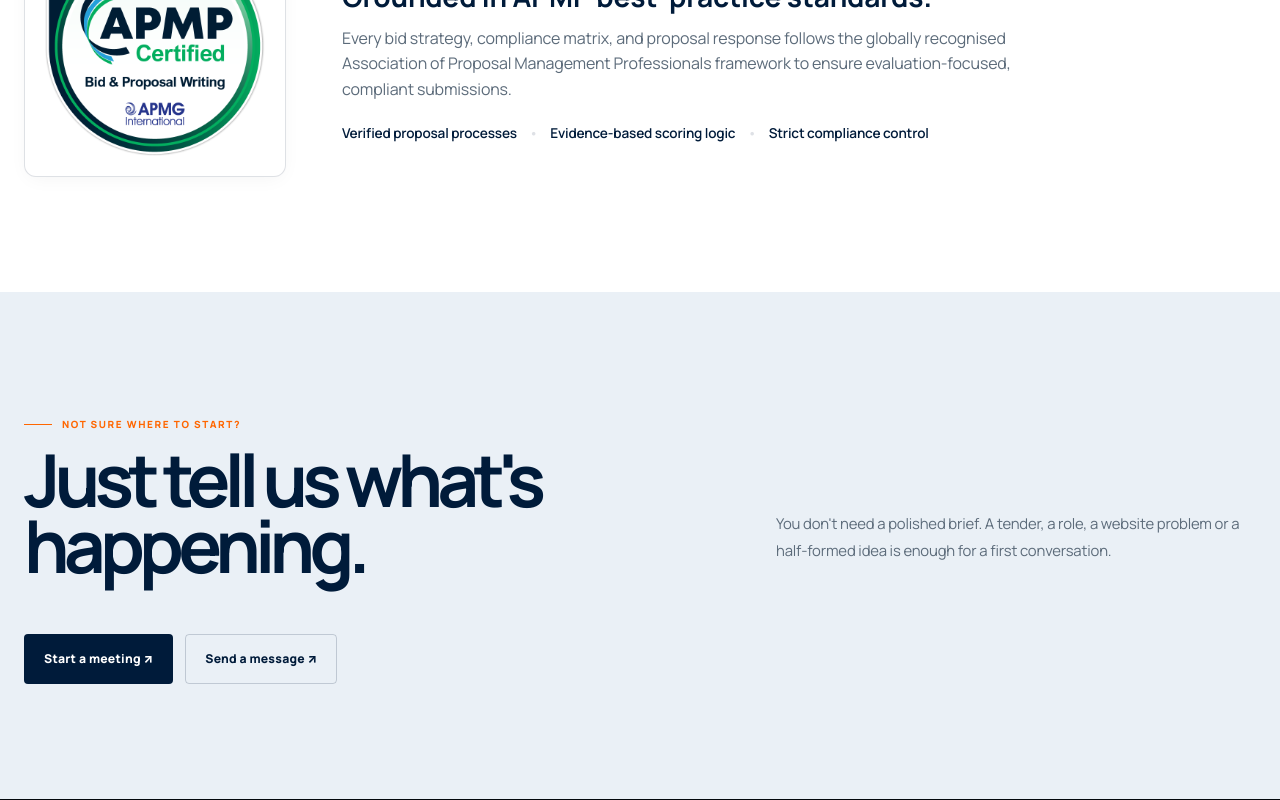
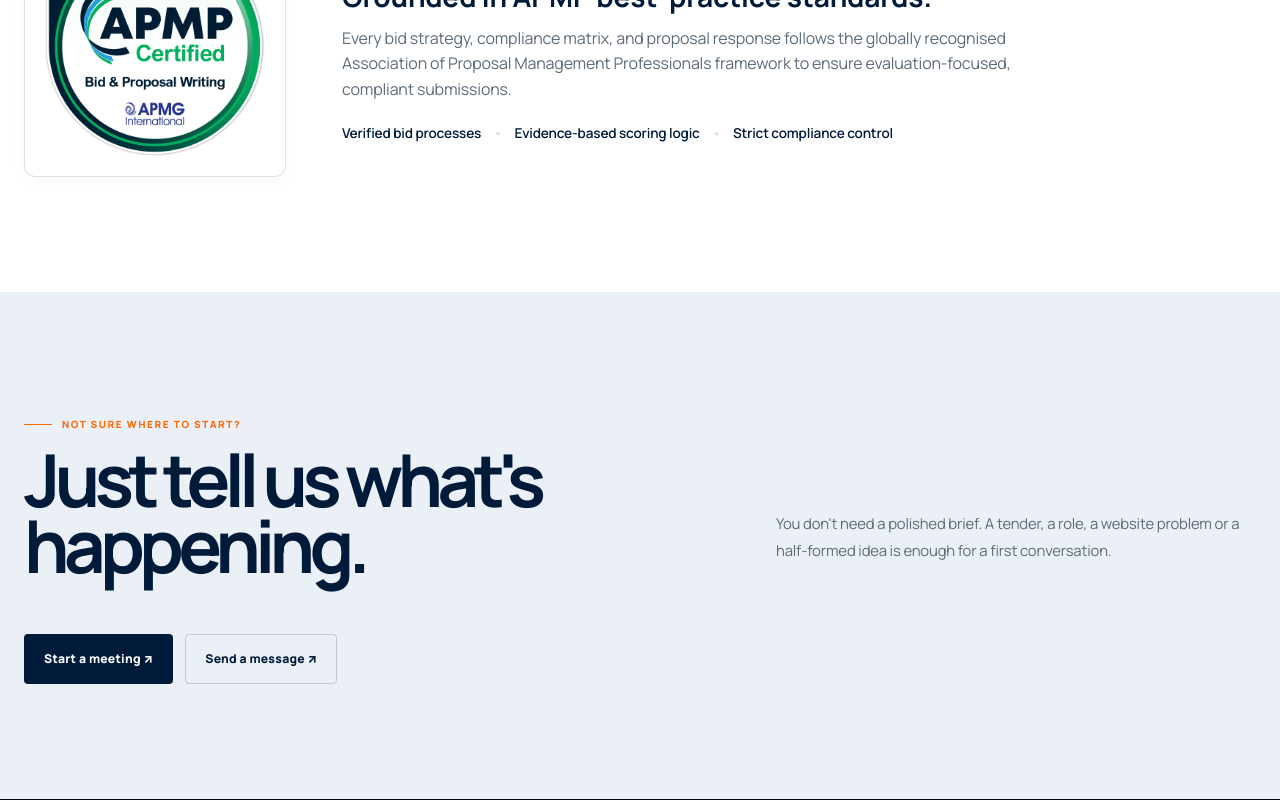
Before and after one commit to Ahmedj04/alioth-website-next.js, a Next.js app: page / in a window 1280 px wide. Shown: the part 6820-7620 px from the top of the page. Built offline with nearby package versions, Linux system fonts and the light colour scheme.

Commit message:
fix content

```diff
--- a/components/ApmpCertificate.tsx
+++ b/components/ApmpCertificate.tsx
@@ -26,7 +26,7 @@ export default function ApmpCertificate({className, style}: ApmpCertificateProps
                             to ensure evaluation-focused, compliant submissions.
                         </p>
                         <div className="apmp-points">
-                            <span>Verified proposal processes</span>
+                            <span>Verified bid processes</span>
                             <span>•</span>
                             <span>Evidence-based scoring logic</span>
                             <span>•</span>
--- a/components/Footer.tsx
+++ b/components/Footer.tsx
@@ -41,11 +41,11 @@ export default function Footer() {
           <span>
             86–90 Paul Street, London EC2A 4NE · Registered in England No.
             14610211 ·{" "}
-            <a href="mailto:hello@aliothdigital.com">hello@aliothdigital.com</a>
+            <Link href="mailto:hello@aliothdigital.com">hello@aliothdigital.com</Link>
           </span>
           <span>
-            <Link href="/privacy">Privacy</Link> ·{" "}
-            <Link href="/terms">Terms</Link> ·{" "}
+            <Link href="/privacy">Privacy</Link>
+            <Link href="/terms">Terms</Link>
             <Link href="/accessibility">Accessibility</Link>
           </span>
         </div>
```
